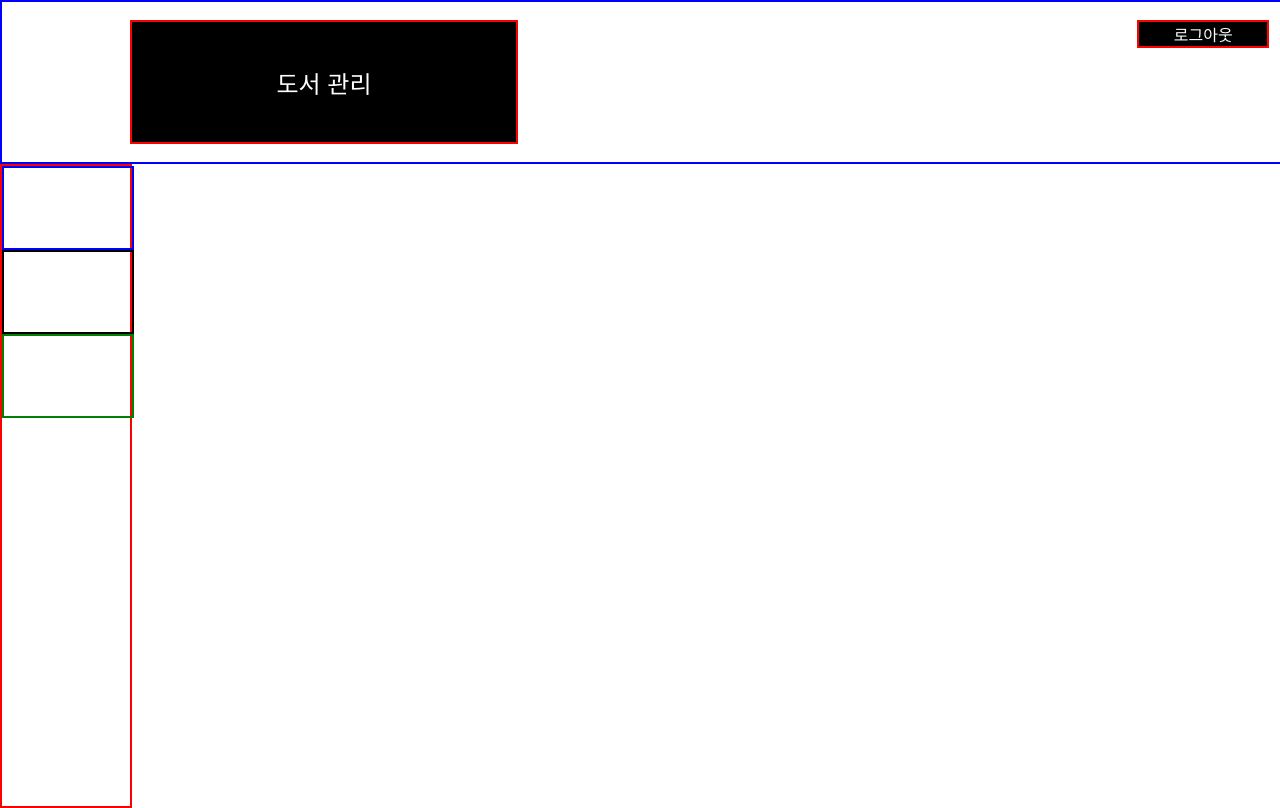
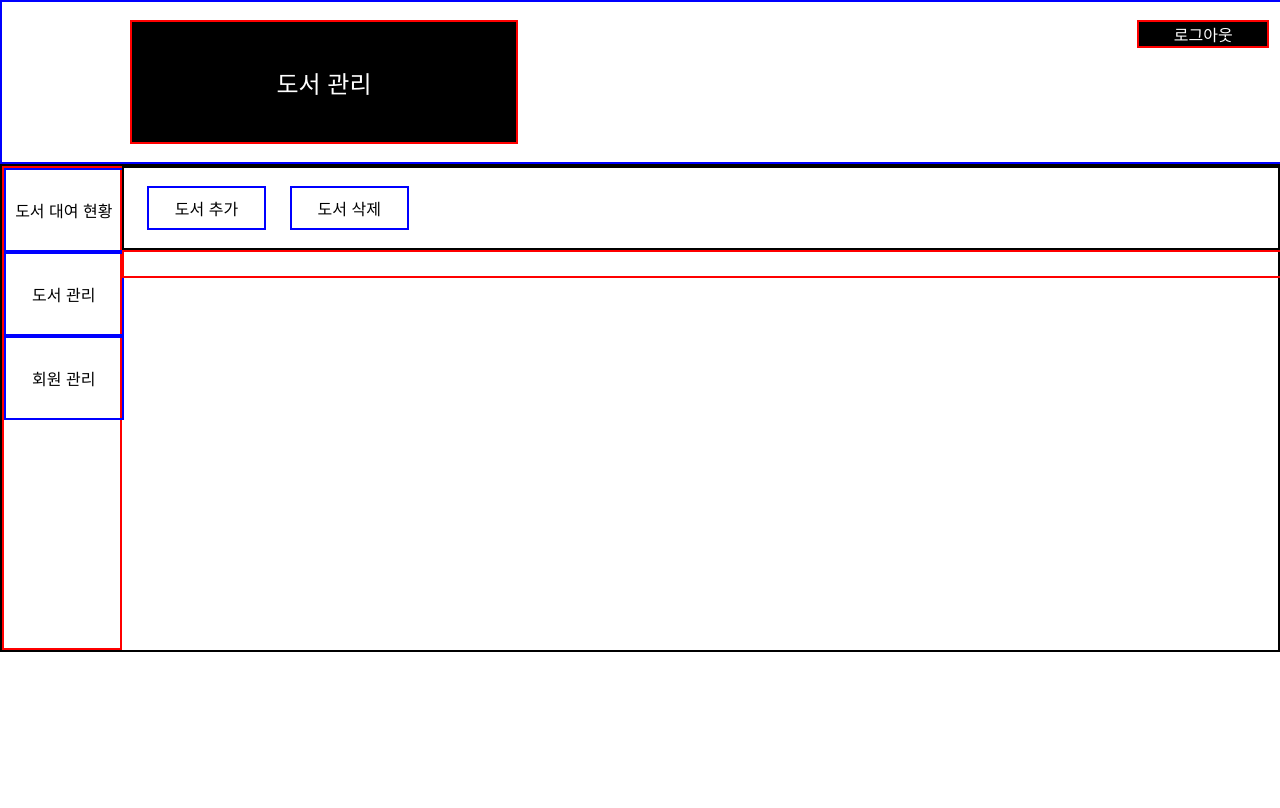
Before and after one commit to jaeho13/Library, a React (Create React App) app in the folder library/src/main/frontend/: page /admin/book in a window 1280 px wide. Built offline with nearby package versions, Linux system fonts and the light colour scheme.

Commit message:
"0717 jaeho 도서 관리 페이지 기초 디자인"

```diff
--- a/library/src/main/frontend/src/components/admin/LibraryBookStatus.jsx
+++ b/library/src/main/frontend/src/components/admin/LibraryBookStatus.jsx
@@ -1,34 +1,61 @@
 import React from "react";
 import styled from "styled-components";
 import TopSide from "../side/Topside";
+import { useNavigate } from "react-router-dom";
 
 const LibraryBookStatus = () => {
+
+    const navigate = useNavigate();
+
+    const rentPage = () => {
+        navigate("/admin/rent")
+    }
+
+    const userPage = () => {
+        navigate("/admin/user")
+    }
+
     return (
         <>
             <TopSide name="도서 관리" />
 
-            <LeftMenu>
-                <LeftRentStatus>
+            <Main>
+                <LeftMenu>
+                    <LeftRentStatus onClick={rentPage}>도서 대여 현황</LeftRentStatus>
+                    <LeftRentStatus>도서 관리</LeftRentStatus>
+                    <LeftRentStatus onClick={userPage}>회원 관리</LeftRentStatus>
+                </LeftMenu>
 
-                </LeftRentStatus>
+                <BookInfoBind>
+                    <BookManage>
+                        <BookAdd>
+                            도서 추가
+                        </BookAdd>
+                        <BookRemove>
+                            도서 삭제
+                        </BookRemove>
+                    </BookManage>
 
-                <LeftBookStatus>
+                    <BookInfoList>
 
-                </LeftBookStatus>
-
-                <LeftUserStatus>
-
-                </LeftUserStatus>
-            </LeftMenu>
+                    </BookInfoList>
+                </BookInfoBind>
+            </Main>
         </>
     )
 }
 
 export default LibraryBookStatus;
 
+const Main = styled.div`
+    border: 2px solid black;
+    display: flex;
+    flex-direction: row;
+`
+
 const LeftMenu = styled.div`
     width: 10%;
-    height: 80vh;
+    height: 60vh;
     border: 2px solid red;
     display: flex;
     flex-direction: column;
@@ -38,16 +65,49 @@ const LeftRentStatus = styled.div`
     width: 100%;
     height: 10vh;
     border: 2px solid blue;
+    display: flex;
+    justify-content: center;
+    align-items: center;
+    cursor: pointer;
 `
 
-const LeftBookStatus = styled.div`
+const BookInfoBind = styled.div`
+    width: 100%;
+    display: flex;
+    flex-direction: column;
+`
+
+const BookManage = styled.div`
     width: 100%;
     height: 10vh;
+    display: flex;
+    flex-direction: row;
     border: 2px solid black;
+    align-items: center;
 `
 
-const LeftUserStatus = styled.div`
+const BookAdd = styled.div`
+    width: 10%;
+    height: 5vh;
+    border: 2px solid blue;
+    display: flex;
+    justify-content: center;
+    align-items: center;
+    margin-left: 2%;
+`
+
+const BookRemove = styled.div`
+    width: 10%;
+    height: 5vh;
+    border: 2px solid blue;
+    display: flex;
+    justify-content: center;
+    align-items: center;
+    margin-left: 2%;
+`
+
+const BookInfoList = styled.div`
     width: 100%;
-    height: 10vh;
-    border: 2px solid green;
+    height: 3vh;
+    border: 2px solid red;
 `
```
